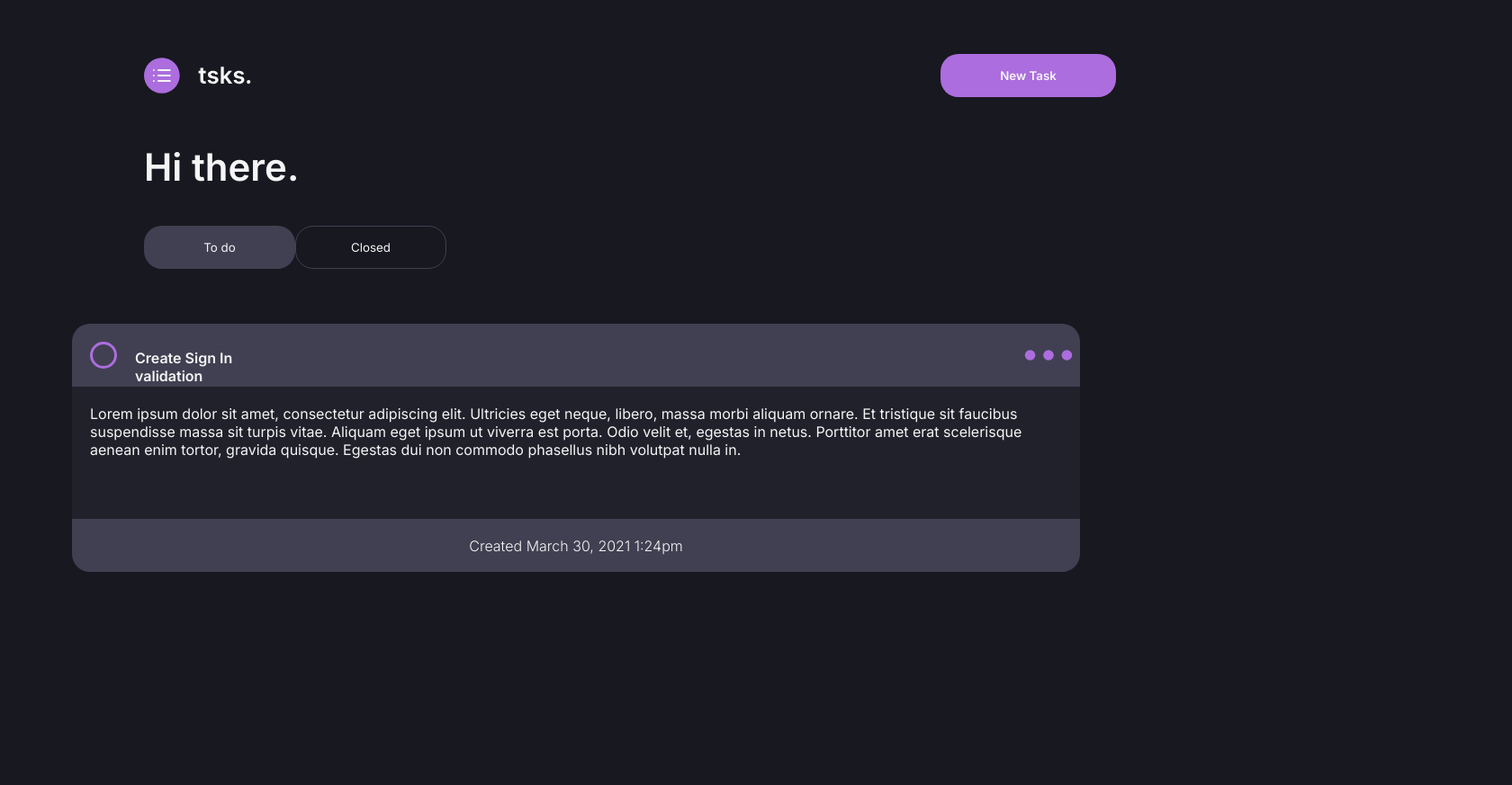
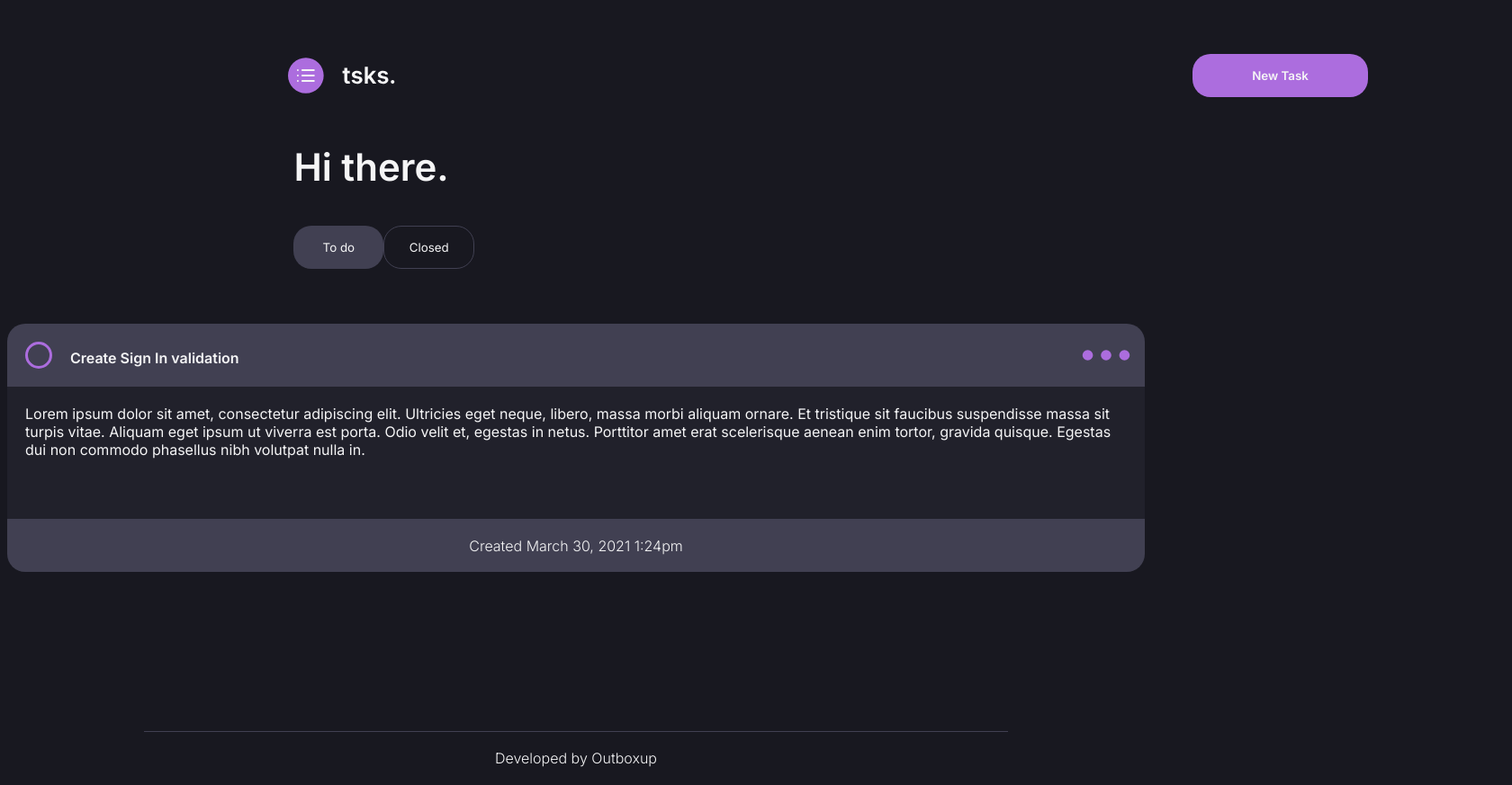
Before and after one commit to amandaduuaarte/ToDoList-ReactJS, a React (Create React App) app: page / in a window 1280 px wide. Shown: the whole page at 90% size, 1680 px wide, since content can reach past the window. Before the commit the page ends 813 px from the top, so only its background shows below. Built offline with nearby package versions, Linux system fonts and the light colour scheme.

Commit message:
Creating modal

```diff
--- a/package.json
+++ b/package.json
@@ -12,6 +12,7 @@
     "@types/react-dom": "^17.0.9",
     "react": "^17.0.2",
     "react-dom": "^17.0.2",
+    "react-modal": "^3.14.4",
     "react-scripts": "5.0.0",
     "styled-components": "^5.3.3",
     "typescript": "^4.4.2",
@@ -42,6 +43,7 @@
     ]
   },
   "devDependencies": {
+    "@types/react-modal": "^3.13.1",
     "@types/styled-components": "^5.1.19"
   }
 }
--- a/src/App.tsx
+++ b/src/App.tsx
@@ -1,15 +1,36 @@
+import {useState} from 'react'
 import {GlobalStyle} from './style/globalStyle';
 import {Header} from './components/Header/index';
 import {Buttons} from './components/Buttons/index';
 import {Task} from './components/Taks/index';
+import {Footer} from './components/Footer/index';
+import {ModalNewTaks} from './components/ModalNewTaks/index'
+
+import Modal from 'react-modal'
+Modal.setAppElement('#root');
 
 function App() {
+  const [openModalTaks, setOpenModalTaks] = useState(false);
+
+  function handleCloseModalNewTask(){
+    setOpenModalTaks(false);
+  }
+
+
+  function handleOpenModalNewTask(){
+    setOpenModalTaks(true);
+  }
   return (
     <>
-    <GlobalStyle/>
-    <Header/>
+    <ModalNewTaks
+    modalIsOpen={openModalTaks}
+    onRequestClose={handleCloseModalNewTask}
+    />
+    <Header  onOpenModalNewTaks={handleOpenModalNewTask}/>
     <Buttons/>
     <Task/>
+    <Footer/>
+    <GlobalStyle/>
     </>
   );
 }
--- a/src/components/Buttons/style.ts
+++ b/src/components/Buttons/style.ts
@@ -4,27 +4,27 @@ export const Content = styled.div`
   display:flex;
   flex-direction:column;
   justify-content:space-between;
-  padding: 0 160px;
+  margin: 0 20.4rem;
   color:var(--gray-50);
 
   h2{
     font-weight: 600;
-    font-size:42px;
+    font-size:2.625rem;
   }
 
 
   div{
     display:flex;
     flex-direction:row;
-    width: 35%;
+    width: 32%;
     justify-content:space-between;
-    margin-top:40px;
+    margin-top:2.5rem;
 
     button{
     border:1px solid #414052;
-    height: 48px;
-    width:195px;
-    border-radius:20px;
+    height: 3rem;
+    width:12.188rem;
+    border-radius:1.25rem;
     cursor:pointer;
     background:var(--gray-950);
     color:var(--gray-50);
--- /dev/null
+++ b/src/components/Footer/index.tsx
@@ -0,0 +1,12 @@
+import {Container} from './style'
+
+
+export function Footer (){
+  return(
+    <Container>
+      <div>
+        <p>Developed by Outboxup</p>
+      </div>
+    </Container>
+  )
+}
--- /dev/null
+++ b/src/components/Footer/style.ts
@@ -0,0 +1,26 @@
+
+import styled from 'styled-components'
+
+export const Container = styled.div`
+  display:flex;
+  padding: 0 10rem;
+  justify-content:center;
+
+
+  div{
+    width:70rem;
+    height:0.063rem;
+    background: #414052;
+    margin-bottom:3.688rem;
+    text-align:center;
+
+
+    p{
+      padding-top:1.25rem;
+      color:var(--gray-50);
+      font-family: 'Inter', sans-serif;
+      font-weight:300;
+      font-size: 1rem;
+    }
+  }
+`;
--- a/src/components/Header/index.tsx
+++ b/src/components/Header/index.tsx
@@ -2,11 +2,15 @@ import {Content} from "./style"
 import LogoImg from '../../assets/imgs/Logo.svg'
 
 
-export function Header (){
+interface headerProps {
+  onOpenModalNewTaks: () => void,
+}
+
+export function Header ({onOpenModalNewTaks}:headerProps){
   return(
     <Content>
       <img src={LogoImg} alt="logo"/>
-      <button type="button">New Task</button>
+      <button type="button" onClick={onOpenModalNewTaks}>New Task</button>
       </Content>
   )
 }
--- a/src/components/Header/style.ts
+++ b/src/components/Header/style.ts
@@ -2,24 +2,25 @@ import styled from 'styled-components'
 
 export const Content = styled.div`
   display:flex;
-  height:160px;
-  width:1400px;
-  padding: 0 160px;
+  height:10rem;
+  width:105rem;
+  padding: 0 10rem;
   justify-content:space-between;
 
   img{
-    height:40px;
-    width:120px;
-    margin-top:64px;
+    height:2.5rem;
+    width:7.5rem;
+    margin-top:4rem;
+    margin-left:10rem;
   }
 
   button{
     background: var(--purple);
-    margin-top:60px;
-    width: 195px;
-    height:48px;
+    margin-top:3.73rem;
+    width: 12.188rem;
+    height:3rem;
     border:none;
-    border-radius:20px;
+    border-radius:1.25rem;
     color: var(--gray-50);
     font-family: 'Inter', sans-serif;
     font-weight:600;
--- /dev/null
+++ b/src/components/ModalNewTaks/index.tsx
@@ -0,0 +1,34 @@
+import {useState} from 'react'
+import { Container } from "./style"
+import Modal from 'react-modal'
+
+interface modalProps {
+  modalIsOpen:boolean,
+  onRequestClose: ()=> void
+}
+
+export function ModalNewTaks ({modalIsOpen,onRequestClose}  :modalProps){
+  const customStyles = {
+    content: {
+      top: '50%',
+      left: '50%',
+      right: 'auto',
+      bottom: 'auto',
+      marginRight: '-50%',
+      transform: 'translate(-50%, -50%)',
+    },
+  };
+
+  return(
+      <Modal
+      isOpen={modalIsOpen}
+      onRequestClose={onRequestClose}
+      style={customStyles}
+
+      >
+       <Container>
+        <h2>teste</h2>
+      </Container>
+      </Modal>
+  )
+}
--- /dev/null
+++ b/src/components/ModalNewTaks/style.ts
@@ -0,0 +1,7 @@
+import styled from 'styled-components'
+
+export const Container = styled.div`
+  display:flex;
+  justify-content:center;
+
+`;
--- a/src/components/Taks/style.ts
+++ b/src/components/Taks/style.ts
@@ -10,10 +10,9 @@ export const Contatiner = styled.div`
     display:flex;
     flex-direction:column;
     justify-content:center;
-    width:70rem;
+    width:79rem;
     height:17.25rem;
     border-radius:1.25rem;
-
 
     head{
       display:flex;
@@ -40,7 +39,7 @@ export const Contatiner = styled.div`
       }
 
       img{
-        margin-left:50rem;
+        margin-left:58rem;
       }
     }
 
```
Also changed, not shown: 2 other files (tests, documents, lock files or other folders).
